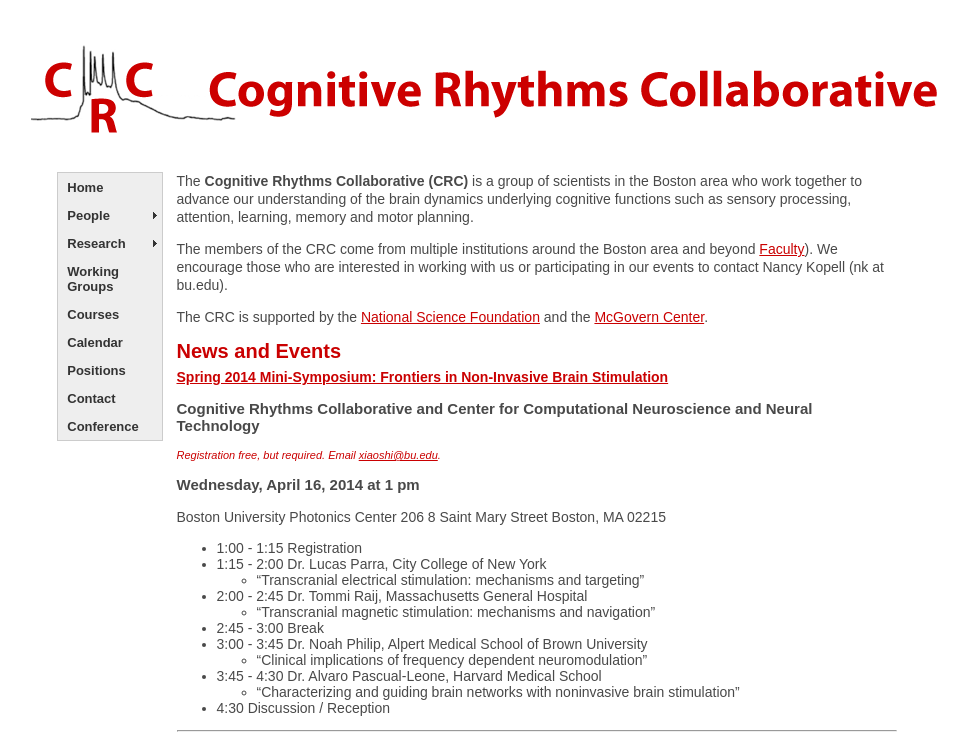
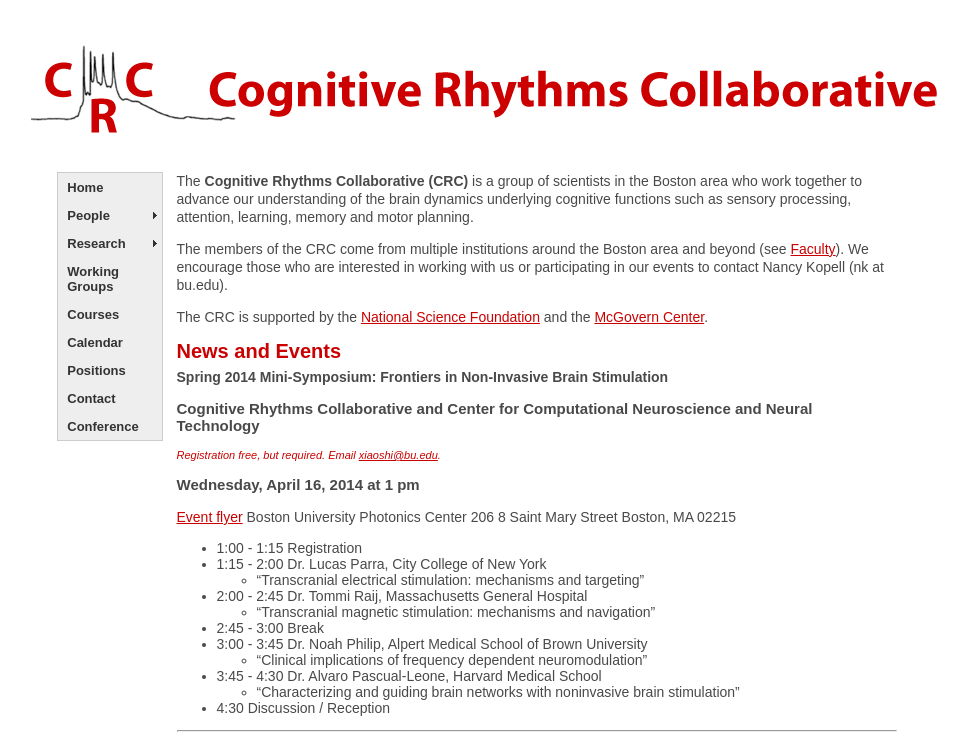
Before and after one commit to cogrhythms/cogrhythms.github.io, a Jekyll site: the page built from index.md, in a window 1280 px wide. Shown: the top 737 px of the page, without its empty margins (138-1106 px from the left). Built offline with Jekyll 4.4.1, drawn with Linux system fonts in a browser that asks for light colours; nearby versions of some CDN libraries; Markdown is read by kramdown in place of the engine named in the settings; grey boxes are pictures that could not be loaded.

Commit message:
index: more cleanup, fixing link

```diff
--- a/index.md
+++ b/index.md
@@ -5,19 +5,19 @@
 
 The **Cognitive Rhythms Collaborative (CRC)** is a group of scientists in the Boston area who work together to advance our understanding of the brain dynamics underlying cognitive functions such as sensory processing, attention, learning, memory and motor planning.
 
-The members of the CRC come from multiple institutions around the Boston area and beyond [Faculty]({{ site.url }}{{ site.baseurl }}people/faculty/)). We encourage those who are interested in working with us or participating in our events to contact Nancy Kopell (nk at bu.edu).
+The members of the CRC come from multiple institutions around the Boston area and beyond (see [Faculty]({{ site.url }}{{ site.baseurl }}people/faculty/)). We encourage those who are interested in working with us or participating in our events to contact Nancy Kopell (nk at bu.edu).
 
 The CRC is supported by the [National Science Foundation](http://www.nsf.org) and the [McGovern Center](http://mcgovern.mit.edu).
 
 # News and Events
-## [Spring 2014 Mini-Symposium: Frontiers in Non-Invasive Brain Stimulation](img/CRC2014F-Mini-Symposium.pdf)
+## Spring 2014 Mini-Symposium: Frontiers in Non-Invasive Brain Stimulation
 
 ### Cognitive Rhythms Collaborative and Center for Computational Neuroscience and Neural Technology
 
 #### Registration free, but required. Email [xiaoshi@bu.edu](mailto:xiaoshi@bu.edu?Subject=Mini-Symposium%20registration").
 
 ### Wednesday, April 16, 2014 at 1 pm
-
+[Event flyer](img/CRC2014F-Mini-Symposium.pdf)
 Boston University Photonics Center 206
 8 Saint Mary Street
 Boston, MA 02215
```
